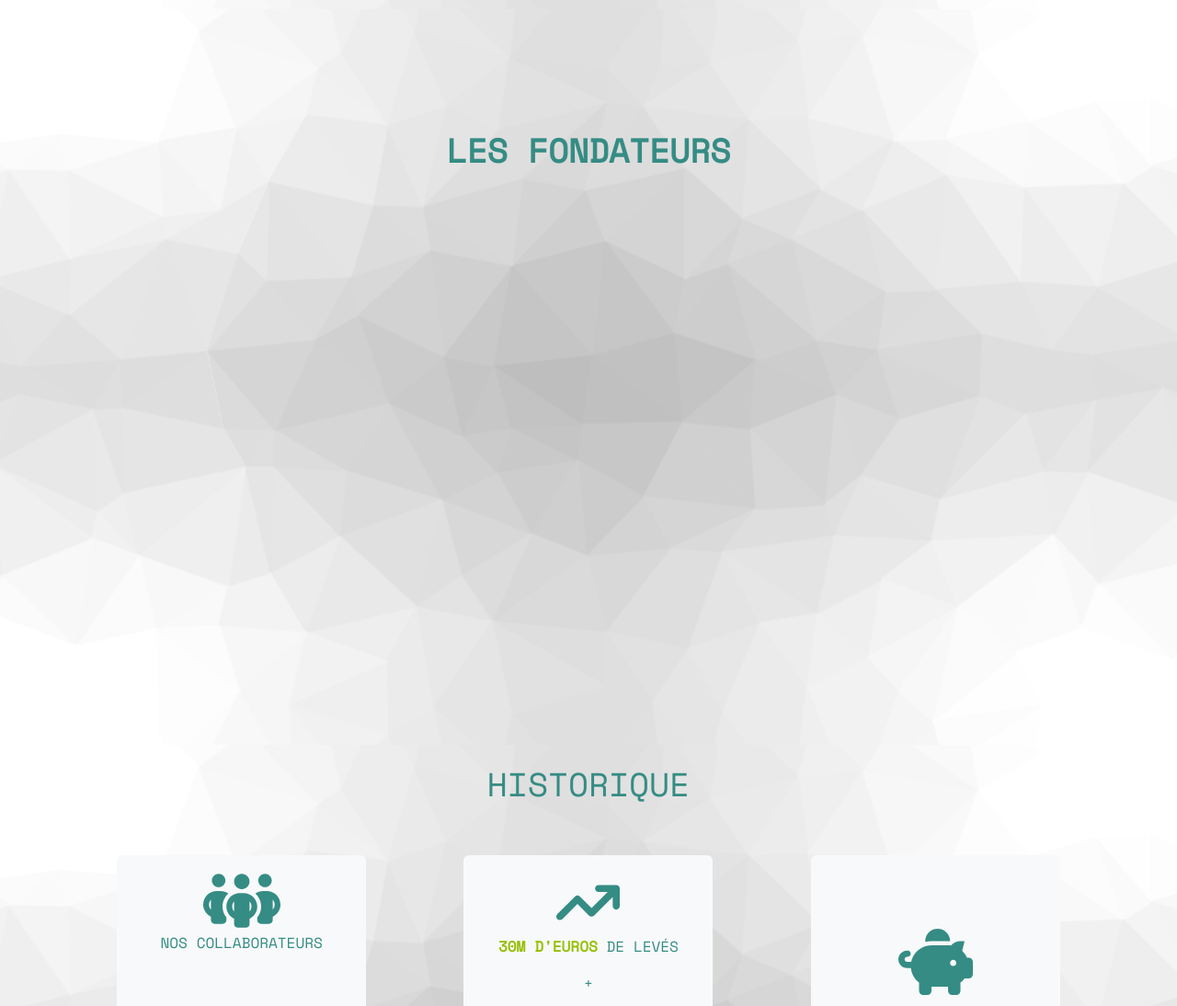
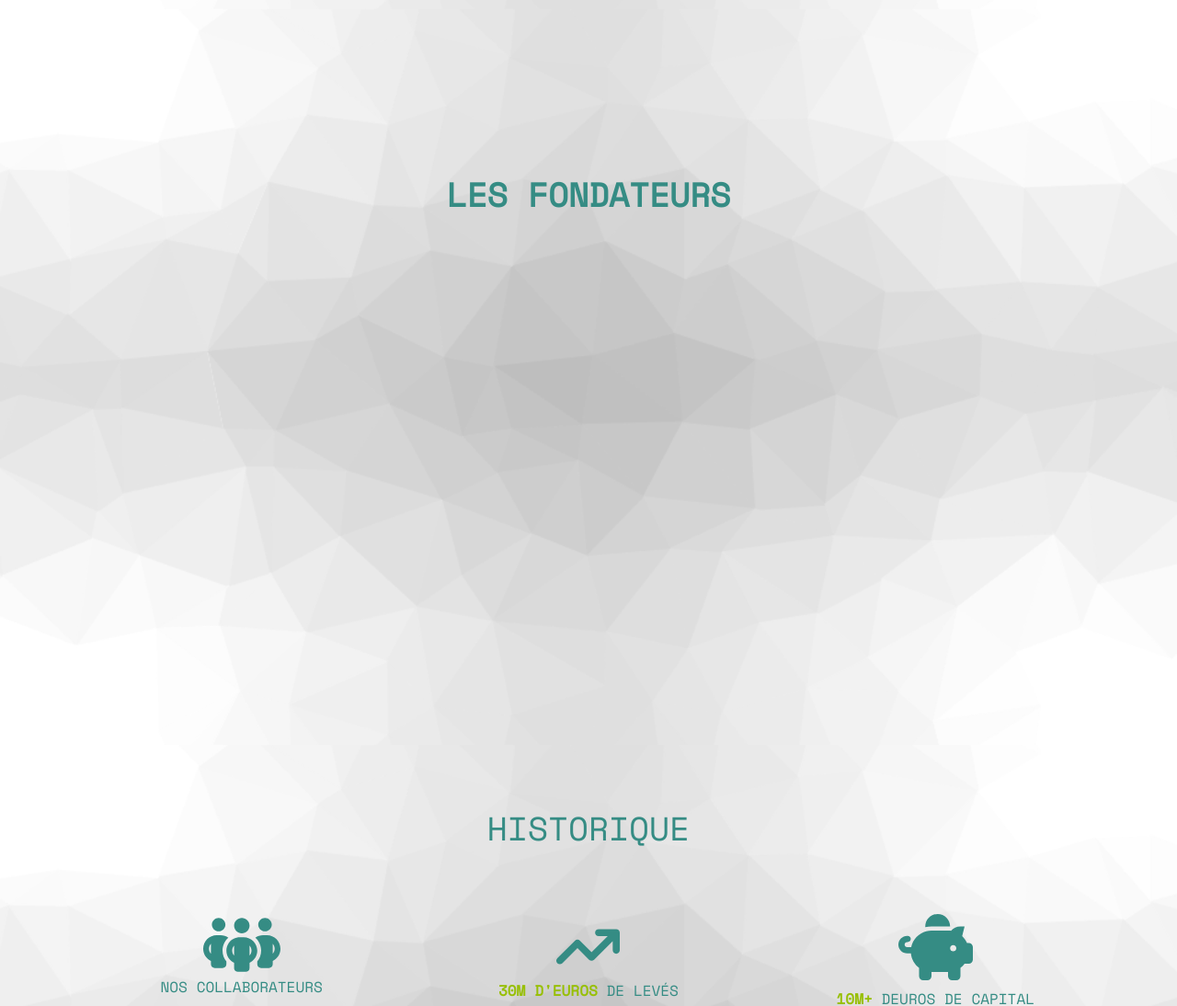
Before and after one commit to kieransweetman/sunpower, a website built with webpack: page pages/propos.html in a window 1280 px wide. Shown: the part 790-1884 px from the top of the page at 92% size. Built offline with nearby package versions, Linux system fonts and the light colour scheme; files whose address does not match are found by name.

Commit message:
final propos

```diff
--- a/pages/propos.html
+++ b/pages/propos.html
@@ -41,7 +41,7 @@
             Son capital est de 10 millions d’euros.
           </p>
         </div>
-        <div class="vh-75 d-lg-flex flex-column justify-content-lg-evenly">
+        <div class="vh-75 d-lg-flex flex-column justify-content-lg-evenly mt-5">
           <h2 class="text-uppercase text-brand-primary fw-bolder">Les fondateurs</h2>
           <div class="mt-5 col-lg-8 mx-auto"
           data-aos="fade-left" data-aos-delay="600" data-aos-anchor-placement="bottom-bottom">
@@ -71,7 +71,7 @@
       </section>
       <section id="#Historique" class="grid gap-5 row p-3 text-uppercase text-brand-primary">
         <h2>Historique</h2>
-        <div class="mx-auto col-lg-3 bg-light py-3 rounded">
+        <div class="mx-auto col-lg-3 bg-transparent py-3 rounded">
           <img src="../media/svg/people_group.svg" alt=" group of people" />
           <p>Nos Collaborateurs</p>
 
@@ -92,15 +92,15 @@
             data-aos-delay="300" src="../media/photos/Logo_Toulouse_Metropole.png" alt="" />
           </div>
         </div>
-        <div class="mx-auto col-lg-3 bg-light py-3 rounded">
+        <div class="mx-auto col-lg-3 bg-transparent py-3 rounded">
           <img class="p-3" src="../media/svg/Vector.svg" alt="arrow" />
           <p><span class="text-brand-ternary fw-bolder">30M d'euros</span> de levés</p>
           <p>+</p>
           <p><span>2M d'euros</span> d'aide de BPIfrance</p>
         </div>
-        <div class="mx-auto col-lg-3 bg-light py-3 rounded">
-          <img class="p-3 mt-lg-5" src="../media/svg/Vector-1.svg" alt="piggy bank" />
-          <p><span class="text-brand-ternary fw-bolder">10m+</span> deuros de capital généré</p>
+        <div class="mx-auto col-lg-3 bg-transparent py-3 rounded">
+          <img class=" " src="../media/svg/Vector-1.svg" alt="piggy bank" />
+          <p class="py-2"><span class="text-brand-ternary fw-bolder">10m+</span> deuros de capital généré</p>
         </div>
       </section>
       <section class="row text-start p-5">
```
